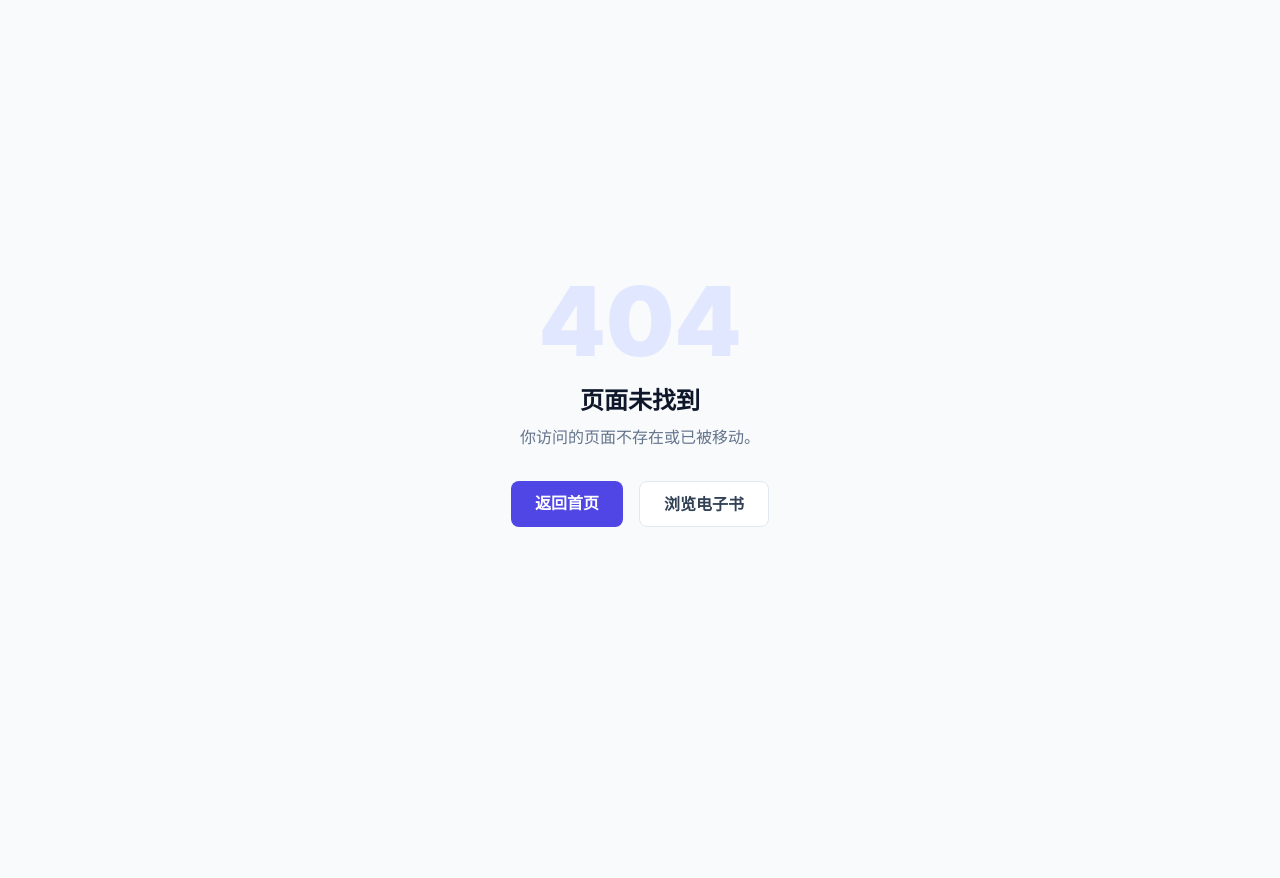
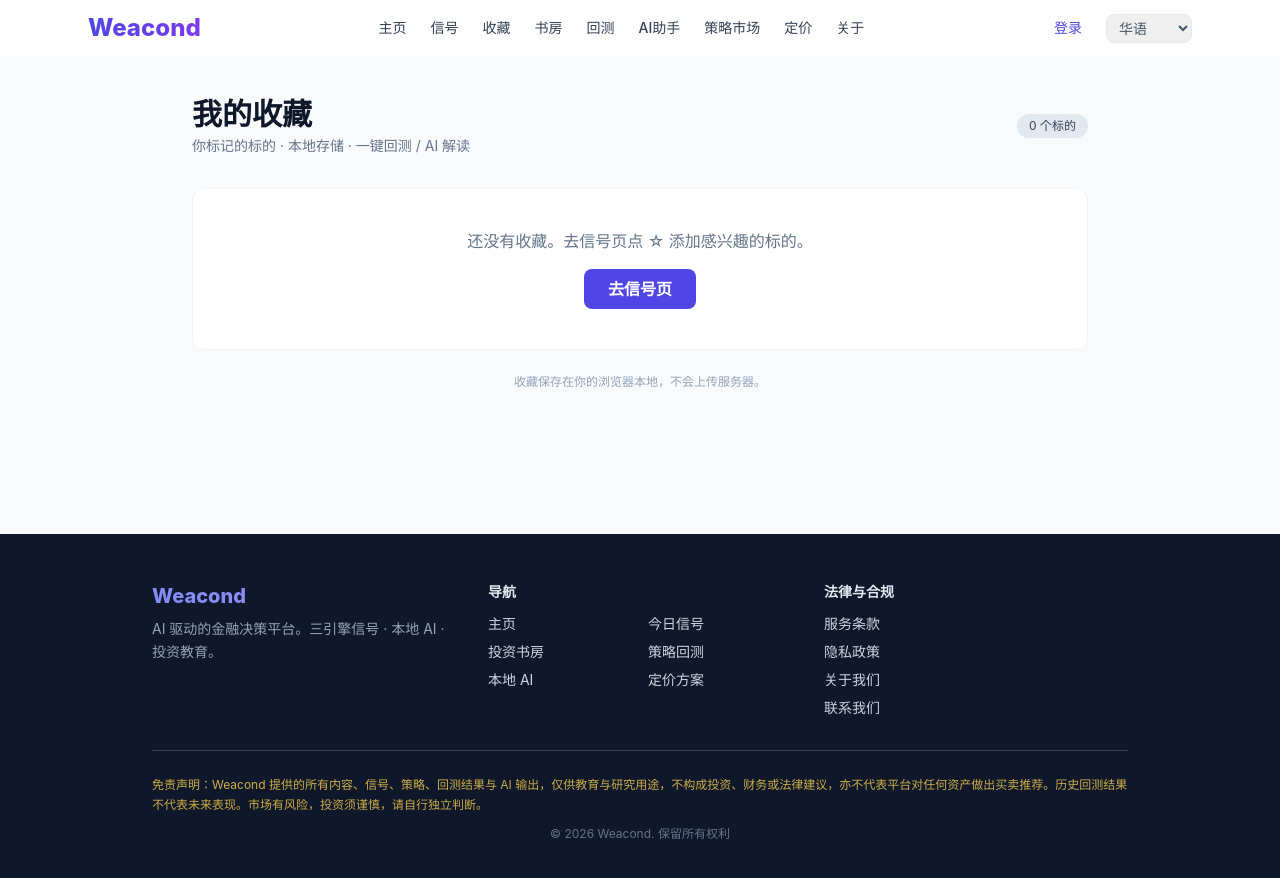
Before and after one commit to weacond/weacondwebsite, a Next.js app: page /watchlist in a window 1280 px wide. Before the commit this address had no page. Shown: the top 878 px of the page. Before the commit the page ends 800 px from the top, so only its background shows below. Built offline with nearby package versions, Linux system fonts and the light colour scheme.

Commit message:
feat(watchlist): localStorage-backed watchlist (lib/watchlist + reactive WatchlistButton in SignalCard + /watchlist page + Navbar link)

```diff
--- a/components/Navbar.js
+++ b/components/Navbar.js
@@ -7,6 +7,7 @@ import { useLanguage } from "../contexts/LanguageContext";
 const navItems = [
   { href: "/", key: "home" },
   { href: "/signals", key: "signals" },
+  { href: "/watchlist", key: "watchlist" },
   { href: "/ebooks", key: "ebooks" },
   { href: "/backtest", key: "backtest" },
   { href: "/ai", key: "ai" },
@@ -19,6 +20,7 @@ const labels = {
   zh: {
     home: "主页",
     signals: "信号",
+    watchlist: "收藏",
     ebooks: "书房",
     backtest: "回测",
     ai: "AI助手",
@@ -35,6 +37,7 @@ const labels = {
   en: {
     home: "Home",
     signals: "Signals",
+    watchlist: "Watchlist",
     ebooks: "Ebooks",
     backtest: "Backtest",
     ai: "AI",
--- a/components/SignalCard.js
+++ b/components/SignalCard.js
@@ -8,6 +8,7 @@
 
 import Link from "next/link";
 import { useLanguage } from "../contexts/LanguageContext";
+import WatchlistButton from "./WatchlistButton";
 
 function EngineBar({ label, value }) {
   const color = value >= 70 ? "bg-green-500" : value >= 50 ? "bg-yellow-500" : "bg-orange-500";
@@ -63,9 +64,10 @@ export default function SignalCard({ signal }) {
     <div className="bg-white rounded-xl p-6 shadow-sm border border-slate-100 hover:shadow-md transition-shadow">
       {/* 头部：标的 + 综合评分 + 方向 */}
       <div className="flex items-center justify-between mb-4">
-        <div>
+        <div className="flex items-center gap-2">
           <span className="text-lg font-bold">{ticker}</span>
-          <span className="text-slate-500 text-sm ml-2">{name}</span>
+          <span className="text-slate-500 text-sm">{name}</span>
+          <WatchlistButton ticker={ticker} compact />
         </div>
         <div className="text-right">
           <div className={`text-3xl font-bold ${scoreColor}`}>{score}</div>
--- /dev/null
+++ b/components/WatchlistButton.js
@@ -0,0 +1,45 @@
+"use client";
+
+// components/WatchlistButton.js — 收藏/取消收藏标的的星标按钮
+// 响应式（useWatchlist）+ 双语；点击切换 localStorage 中的 watchlist。
+
+import { useLanguage } from "../contexts/LanguageContext";
+import { useWatchlist } from "../lib/watchlist";
+
+export default function WatchlistButton({ ticker, compact = false }) {
+  const { lang } = useLanguage();
+  const { has, toggle } = useWatchlist();
+  const saved = has(ticker);
+
+  const title = saved
+    ? lang === "en"
+      ? "Remove from watchlist"
+      : "从收藏移除"
+    : lang === "en"
+    ? "Add to watchlist"
+    : "加入收藏";
+
+  return (
+    <button
+      type="button"
+      onClick={(e) => {
+        e.preventDefault();
+        e.stopPropagation();
+        toggle(ticker);
+      }}
+      title={title}
+      aria-label={title}
+      aria-pressed={saved}
+      className={`transition-colors ${
+        compact ? "text-sm" : "text-base"
+      } ${saved ? "text-yellow-400 hover:text-yellow-500" : "text-slate-300 hover:text-slate-400"}`}
+    >
+      {saved ? "★" : "☆"}
+      {!compact && (
+        <span className="ml-1 text-xs font-normal text-slate-400">
+          {lang === "en" ? "Watchlist" : "收藏"}
+        </span>
+      )}
+    </button>
+  );
+}
--- /dev/null
+++ b/lib/watchlist.js
@@ -0,0 +1,80 @@
+// lib/watchlist.js — 本地收藏（watchlist）
+// 纯前端、零密钥：用 localStorage 持久化用户收藏的标的。
+// 提供 useWatchlist 钩子（useSyncExternalStore）让任意客户端组件响应式读写。
+// SSR 安全：服务端 getServerSnapshot 返回 []，避免 hydration 不一致。
+
+import React from "react";
+
+const KEY = "weacond_watchlist";
+const listeners = new Set();
+let cache = null;
+
+function read() {
+  if (typeof window === "undefined") return [];
+  try {
+    const raw = window.localStorage.getItem(KEY);
+    const arr = raw ? JSON.parse(raw) : [];
+    return Array.isArray(arr) ? [...new Set(arr.map((x) => String(x).toUpperCase()))] : [];
+  } catch {
+    return [];
+  }
+}
+
+function write(list) {
+  if (typeof window === "undefined") return;
+  try {
+    window.localStorage.setItem(KEY, JSON.stringify(list));
+  } catch {
+    /* 忽略存储异常（隐私模式等） */
+  }
+  cache = list;
+  listeners.forEach((l) => l());
+}
+
+function getSnapshot() {
+  if (typeof window === "undefined") {
+    cache = [];
+    return cache;
+  }
+  if (cache === null) cache = read();
+  return cache;
+}
+
+function subscribe(cb) {
+  listeners.add(cb);
+  return () => listeners.delete(cb);
+}
+
+function toggle(ticker) {
+  const t = String(ticker || "").toUpperCase().trim();
+  if (!t) return getSnapshot();
+  const cur = getSnapshot();
+  const next = cur.includes(t) ? cur.filter((x) => x !== t) : [...cur, t];
+  write(next);
+  return next;
+}
+
+// 跨标签页同步
+if (typeof window !== "undefined") {
+  window.addEventListener("storage", (e) => {
+    if (e.key === KEY) {
+      cache = null;
+      listeners.forEach((l) => l());
+    }
+  });
+}
+
+/**
+ * 响应式 watchlist 钩子
+ * @returns {{ list: string[], has: (t:string)=>boolean, toggle: (t:string)=>void, count: number }}
+ */
+export function useWatchlist() {
+  const list = React.useSyncExternalStore(subscribe, getSnapshot, () => []);
+  const up = (t) => String(t || "").toUpperCase().trim();
+  return {
+    list,
+    count: list.length,
+    has: (t) => list.includes(up(t)),
+    toggle: (t) => toggle(t),
+  };
+}
--- /dev/null
+++ b/pages/watchlist.js
@@ -0,0 +1,111 @@
+"use client";
+
+// pages/watchlist.js — 收藏标的页
+// 用 localStorage（lib/watchlist.js）持久化，响应式渲染；每个标的可一键跳转回测 / AI。
+
+import Navbar from "../components/Navbar";
+import Footer from "../components/Footer";
+import WatchlistButton from "../components/WatchlistButton";
+import { useWatchlist } from "../lib/watchlist";
+import { useLanguage } from "../contexts/LanguageContext";
+import Head from "next/head";
+import Link from "next/link";
+
+export default function WatchlistPage() {
+  const { lang } = useLanguage();
+  const L = lang === "en" ? en : zh;
+  const { list, count, toggle } = useWatchlist();
+  const sorted = [...list].sort();
+
+  return (
+    <div className="min-h-screen bg-slate-50 font-sans text-slate-900">
+      <Head><title>{L.title}</title></Head>
+      <Navbar />
+      <section className="pt-24 pb-16 px-4">
+        <div className="max-w-4xl mx-auto">
+          <div className="flex items-center justify-between mb-8">
+            <div>
+              <h1 className="text-3xl font-bold">{L.title}</h1>
+              <p className="text-slate-500 text-sm mt-1">{L.subtitle}</p>
+            </div>
+            <span className="text-xs bg-slate-200 text-slate-700 px-3 py-1 rounded-full">
+              {count} {lang === "en" ? "watched" : "个标的"}
+            </span>
+          </div>
+
+          {count === 0 ? (
+            <div className="bg-white rounded-xl p-10 text-center border border-slate-100">
+              <p className="text-slate-500 mb-4">{L.empty}</p>
+              <Link
+                href="/signals"
+                className="inline-block bg-indigo-600 text-white font-semibold py-2 px-6 rounded-lg hover:bg-indigo-500 transition-colors"
+              >
+                {L.goSignals}
+              </Link>
+            </div>
+          ) : (
+            <div className="space-y-3">
+              {sorted.map((t) => (
+                <div
+                  key={t}
+                  className="flex items-center justify-between bg-white rounded-xl p-4 border border-slate-100 shadow-sm"
+                >
+                  <div className="flex items-center gap-3">
+                    <span className="text-lg font-bold">{t}</span>
+                    <WatchlistButton ticker={t} compact />
+                  </div>
+                  <div className="flex gap-2 text-xs">
+                    <Link
+                      href={`/backtest?symbol=${encodeURIComponent(t)}`}
+                      className="px-3 py-1.5 bg-slate-100 text-slate-700 rounded-lg hover:bg-slate-200 transition-colors"
+                    >
+                      {L.backtest}
+                    </Link>
+                    <Link
+                      href="/ai"
+                      className="px-3 py-1.5 bg-indigo-600 text-white rounded-lg hover:bg-indigo-500 transition-colors"
+                    >
+                      {L.ai}
+                    </Link>
+                    <button
+                      type="button"
+                      onClick={() => toggle(t)}
+                      className="px-3 py-1.5 text-slate-400 hover:text-red-500 transition-colors"
+                      title={L.remove}
+                    >
+                      ✕
+                    </button>
+                  </div>
+                </div>
+              ))}
+            </div>
+          )}
+
+          <p className="text-xs text-slate-400 mt-6 text-center">{L.note}</p>
+        </div>
+      </section>
+      <Footer />
+    </div>
+  );
+}
+
+const zh = {
+  title: "我的收藏",
+  subtitle: "你标记的标的 · 本地存储 · 一键回测 / AI 解读",
+  empty: "还没有收藏。去信号页点 ☆ 添加感兴趣的标的。",
+  goSignals: "去信号页",
+  backtest: "回测",
+  ai: "AI 解读",
+  remove: "移除",
+  note: "收藏保存在你的浏览器本地，不会上传服务器。",
+};
+const en = {
+  title: "My Watchlist",
+  subtitle: "Your starred symbols · stored locally · one-click backtest / AI",
+  empty: "Nothing saved yet. Go to Signals and tap ☆ to add symbols.",
+  goSignals: "Go to Signals",
+  backtest: "Backtest",
+  ai: "AI",
+  remove: "Remove",
+  note: "Your watchlist is stored locally in your browser and never uploaded.",
+};
```
